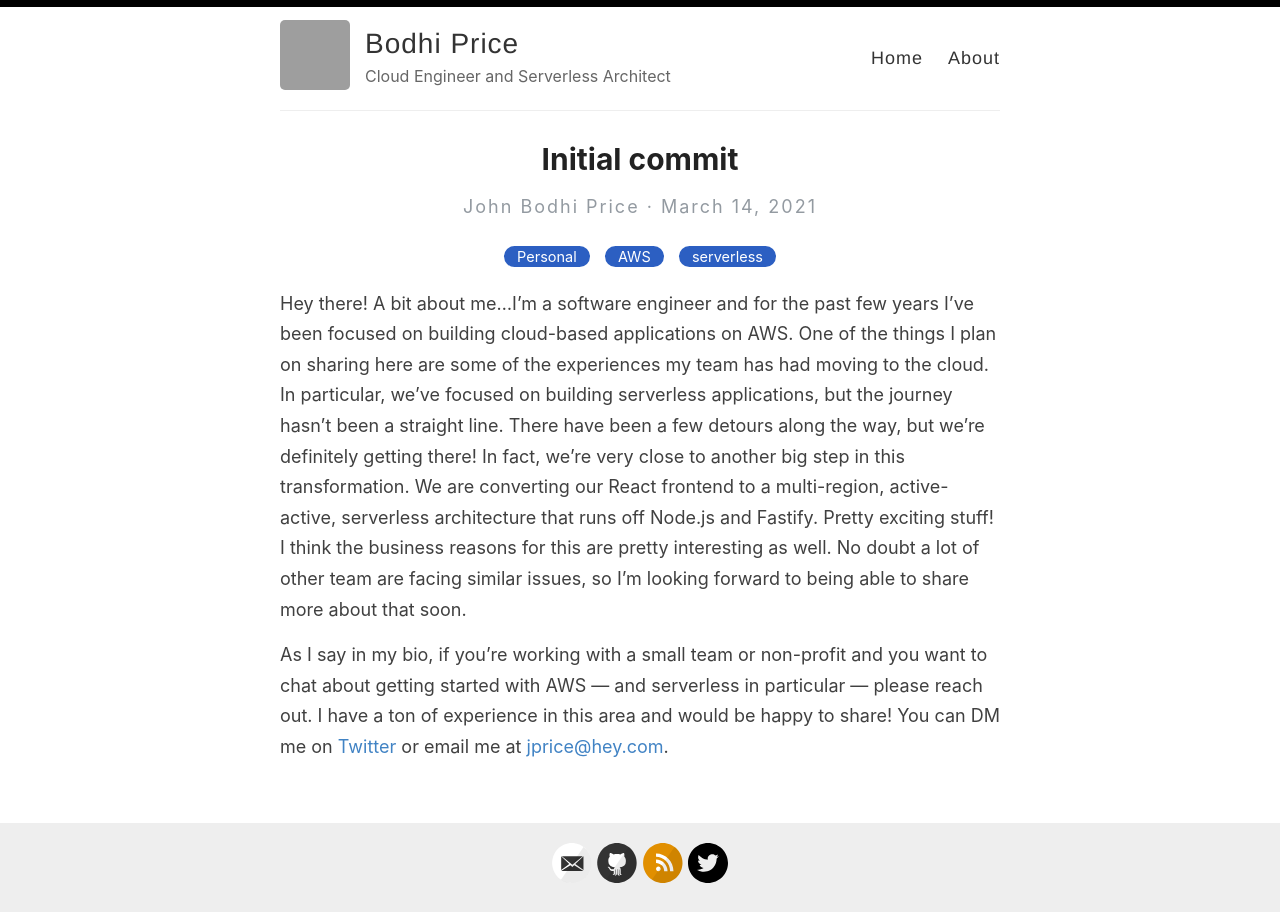
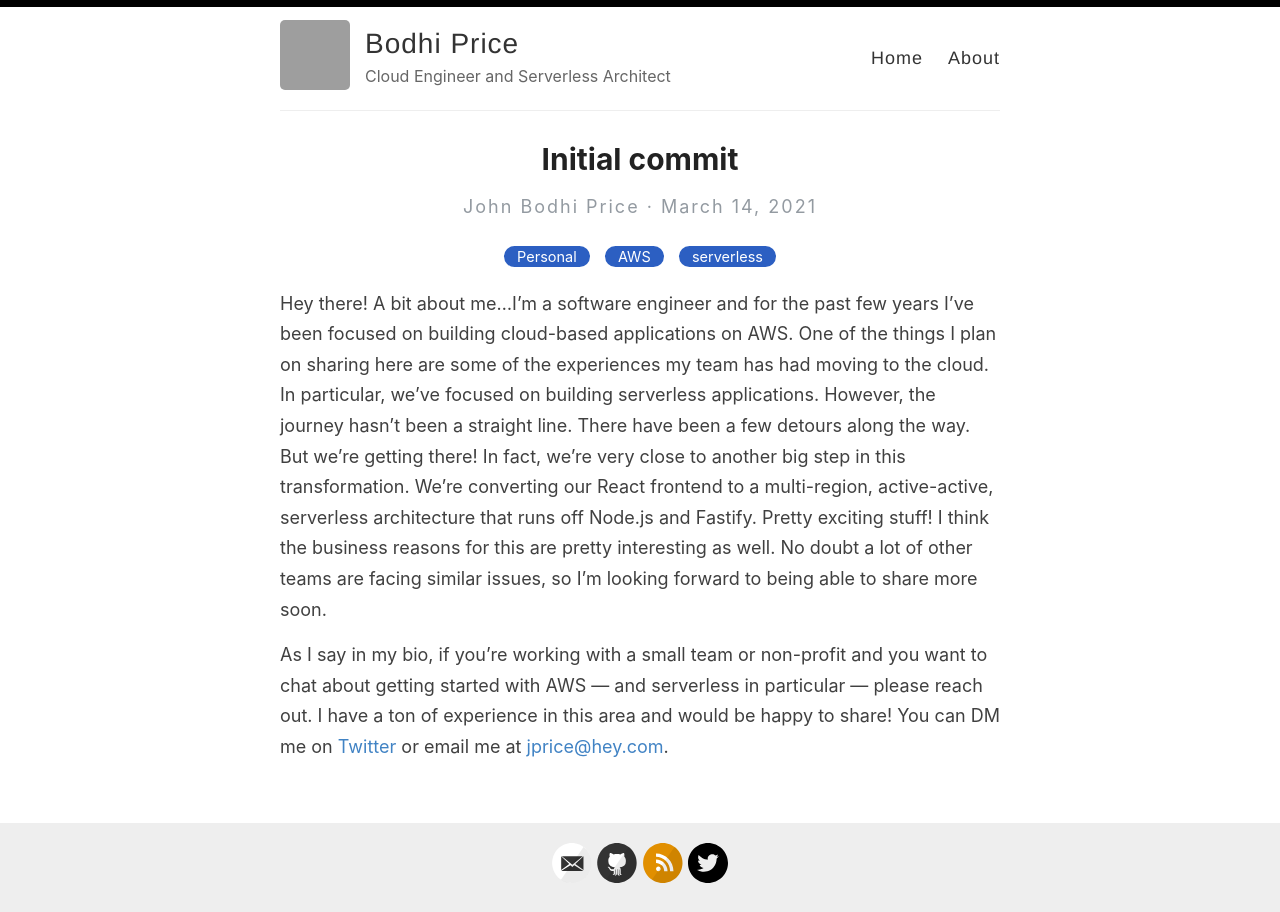
Before and after one commit to bodhiprice/bodhiprice.github.io, a Jekyll site: the page built from _posts/2021-3-14-initial-commit.md, in a window 1280 px wide. Built offline with Jekyll 4.4.1, drawn with Linux system fonts in a browser that asks for light colours; grey boxes are pictures that could not be loaded.

Commit message:
Update 2021-3-14-initial-commit.md

```diff
--- a/_posts/2021-3-14-initial-commit.md
+++ b/_posts/2021-3-14-initial-commit.md
@@ -4,6 +4,6 @@ title: Initial commit
 categories: [Personal, AWS, serverless]
 ---
 
-Hey there! A bit about me...I'm a software engineer and for the past few years I've been focused on building cloud-based applications on AWS. One of the things I plan on sharing here are some of the experiences my team has had moving to the cloud. In particular, we've focused on building serverless applications, but the journey hasn't been a straight line. There have been a few detours along the way, but we're definitely getting there! In fact, we're very close to another big step in this transformation. We are converting our React frontend to a multi-region, active-active, serverless architecture that runs off Node.js and Fastify. Pretty exciting stuff! I think the business reasons for this are pretty interesting as well. No doubt a lot of other team are facing similar issues, so I'm looking forward to being able to share more about that soon.
+Hey there! A bit about me...I'm a software engineer and for the past few years I've been focused on building cloud-based applications on AWS. One of the things I plan on sharing here are some of the experiences my team has had moving to the cloud. In particular, we've focused on building serverless applications. However, the journey hasn't been a straight line. There have been a few detours along the way. But we're getting there! In fact, we're very close to another big step in this transformation. We're converting our React frontend to a multi-region, active-active, serverless architecture that runs off Node.js and Fastify. Pretty exciting stuff! I think the business reasons for this are pretty interesting as well. No doubt a lot of other teams are facing similar issues, so I'm looking forward to being able to share more soon.
 
 As I say in my bio, if you're working with a small team or non-profit and you want to chat about getting started with AWS — and serverless in particular — please reach out. I have a ton of experience in this area and would be happy to share! You can DM me on [Twitter](https://twitter.com/bodhiprice) or email me at [jprice@hey.com](mailto:jprice@hey.com).
```
